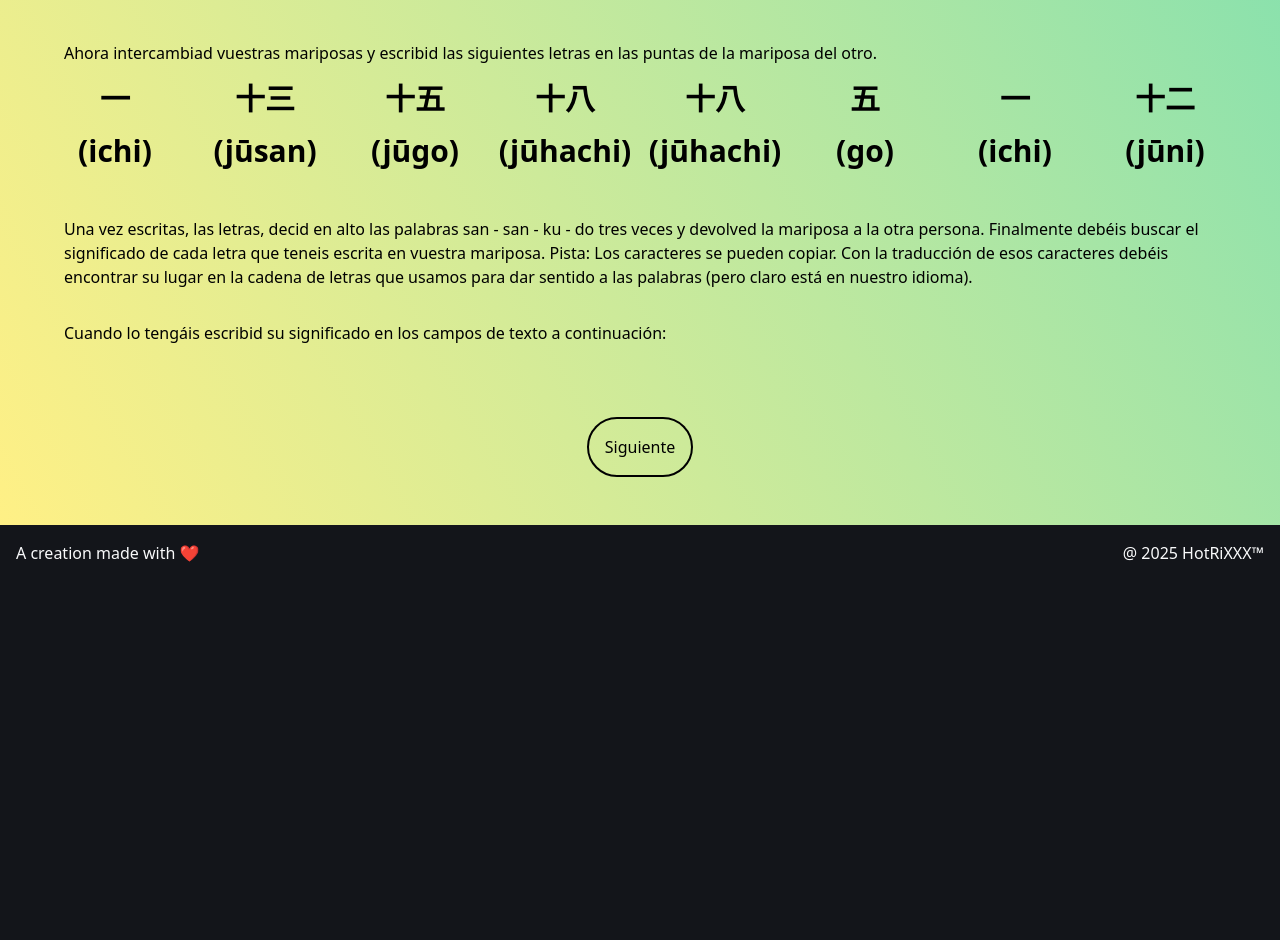
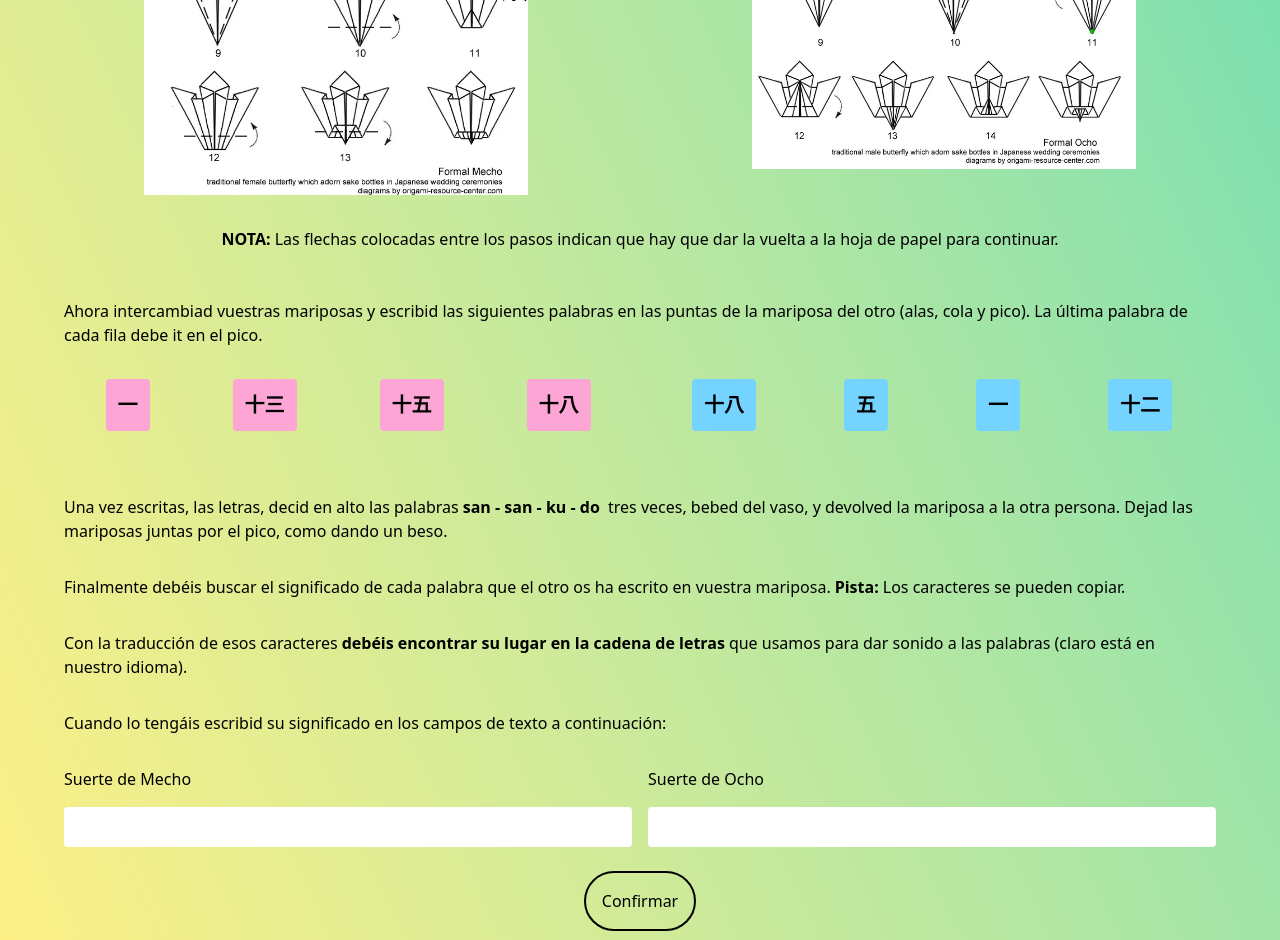
Before and after one commit to agarcialeon/labodadebrunoysusana, an Astro site: page /labodadebrunoysusana/butterflies in a window 1280 px wide. Shown: the part 1860-2800 px from the top of the page. Before the commit the page ends 2441 px from the top, so only its background shows below. Built offline with nearby package versions, Linux system fonts and the light colour scheme; Astro itself is replaced by a stand-in of ours.

Commit message:
feat(origami): finished origami component

```diff
--- a/src/components/Origami.tsx
+++ b/src/components/Origami.tsx
@@ -1,3 +1,9 @@
+import { useForm, type SubmitHandler } from "react-hook-form";
+import { navigate } from "astro:transitions/client";
+import { z } from "zod";
+import { zodResolver } from "@hookform/resolvers/zod";
+import { useState } from "react";
+
 import mechoImage from "../images/origami/mecho.webp";
 import ochoImage from "../images/origami/ocho.webp";
 import weddingRitual from "../images/origami/wedding-ritual.png";
@@ -27,7 +33,37 @@ const instructionsImagesOcho = [
   ochoInstructions5,
 ];
 
+const formSchema = z.object({
+  mecho: z.literal("amor", {
+    errorMap: () => ({ message: "Valor incorrecto" }),
+  }),
+  ocho: z.literal("real", {
+    errorMap: () => ({ message: "Valor incorrecto" }),
+  }),
+});
+
+type FormSchema = z.infer<typeof formSchema>;
+
 export default function Origami() {
+  const [areInputsValid, setAreInputsValid] = useState(false);
+
+  const {
+    register,
+    handleSubmit,
+    watch,
+    formState: { errors },
+  } = useForm<FormSchema>({
+    resolver: zodResolver(formSchema),
+    mode: "onSubmit",
+    reValidateMode: "onChange",
+  });
+
+  const formValues = watch();
+
+  const onSubmit: SubmitHandler<FormSchema> = (form: FormSchema) => {
+    setAreInputsValid(true);
+  };
+
   return (
     <section className="flex flex-col fluid-column items-stretch gap-8 bg-gradient-to-bl from-teal-400 to-yellow-200">
       <section>
@@ -85,13 +121,13 @@ export default function Origami() {
         <p className="p-4">
           A continuación, intentaréis desvelar el secreto que esconde el hilo
           rojo al envolver a estas mariposas. Para ello, debéis seguir una hoja
-          de papel o folio y seguir las instrucciones de cada mariposa hasta
-          alcanzar su forma final. Una vez tengáis (cada uno) cada mariposa,
-          pasad al siguiente paso.
+          de papel o folio, algo de beber como agua o té (en vaso) y seguir las
+          instrucciones de cada mariposa hasta alcanzar su forma final. Una vez
+          tengáis (cada uno) cada mariposa, pasad al siguiente paso.
         </p>
       </section>
 
-      <section className="flex justify-around items-center">
+      <section className="flex flex-col items-stretch md:grid md:grid-cols-2 gap-8">
         <div className="flex flex-col items-stretch gap-4">
           <div className="flex justify-center items-center">
             <img
@@ -104,7 +140,7 @@ export default function Origami() {
           <h2 className="text-2xl text-center">Mecho</h2>
           <div className="flex flex-col items-stretch gap-8">
             <h3 className="text-xl text-center">Instrucciones</h3>
-            <div className="flex flex-col items-stretch">
+            <div className="flex flex-col items-center">
               {instructionsImagesMecho.map((instructionImage) => (
                 <img
                   src={instructionImage.src}
@@ -127,7 +163,7 @@ export default function Origami() {
           <h2 className="text-2xl text-center">Ocho</h2>
           <div className="flex flex-col items-stretch gap-8">
             <h3 className="text-xl text-center">Instrucciones</h3>
-            <div className="flex flex-col items-stretch">
+            <div className="flex flex-col items-center">
               {instructionsImagesOcho.map((instructionImage) => (
                 <img
                   src={instructionImage.src}
@@ -138,31 +174,37 @@ export default function Origami() {
             </div>
           </div>
         </div>
+      </section>
 
-        <p>
-          NOTA: Las flechas colocadas entre los pasos indican que hay que dar la
-          vuelta a la hoja de papel para continuar.
-        </p>
+      <section className="text-center">
+        <span className="font-bold">NOTA:</span> Las flechas colocadas entre los
+        pasos indican que hay que dar la vuelta a la hoja de papel para
+        continuar.
       </section>
 
       <section>
         <p className="p-4">
-          Ahora intercambiad vuestras mariposas y escribid las siguientes letras
-          en las puntas de la mariposa del otro.
+          Ahora intercambiad vuestras mariposas y escribid las siguientes
+          palabras en las puntas de la mariposa del otro (alas, cola y pico). La
+          última palabra de cada fila debe it en el pico.
         </p>
-        <p>
-          <div className="grid grid-rows-2 grid-cols-8 gap-4 font-bold text-3xl text-center">
-            <div>一</div>
-            <div>十三</div>
-            <div>十五</div>
-            <div>十八</div>
+        <section className="p-4">
+          <div className="grid grid-rows-2 grid-cols-1 gap-8 md:grid-rows-1 md:grid-cols-2 md:gap-4 font-bold text-sm md:text-xl text-center">
+            <div className="flex items-center justify-around">
+              <div className="p-3 rounded-sm bg-pink-300">一</div>
+              <div className="p-3 rounded-sm bg-pink-300">十三</div>
+              <div className="p-3 rounded-sm bg-pink-300">十五</div>
+              <div className="p-3 rounded-sm bg-pink-300">十八</div>
+            </div>
 
-            <div>十八</div>
-            <div>五</div>
-            <div>一</div>
-            <div>十二</div>
+            <div className="flex items-center justify-around">
+              <div className="p-3 rounded-sm bg-sky-300">十八</div>
+              <div className="p-3 rounded-sm bg-sky-300">五</div>
+              <div className="p-3 rounded-sm bg-sky-300">一</div>
+              <div className="p-3 rounded-sm bg-sky-300">十二</div>
+            </div>
 
-            <div>(ichi)</div>
+            {/* <div>(ichi)</div>
             <div>(jūsan)</div>
             <div>(jūgo)</div>
             <div>(jūhachi)</div>
@@ -170,20 +212,33 @@ export default function Origami() {
             <div>(jūhachi)</div>
             <div>(go)</div>
             <div>(ichi)</div>
-            <div>(jūni)</div>
+            <div>(jūni)</div> */}
           </div>
-        </p>
+        </section>
       </section>
 
       <section>
         <p className="p-4">
-          Una vez escritas, las letras, decid en alto las palabras san - san -
-          ku - do tres veces y devolved la mariposa a la otra persona.
-          Finalmente debéis buscar el significado de cada letra que teneis
-          escrita en vuestra mariposa. Pista: Los caracteres se pueden copiar.
-          Con la traducción de esos caracteres debéis encontrar su lugar en la
-          cadena de letras que usamos para dar sentido a las palabras (pero
-          claro está en nuestro idioma).
+          Una vez escritas, las letras, decid en alto las palabras
+          <span className="mx-1 font-bold">san - san - ku - do</span> tres
+          veces, bebed del vaso, y devolved la mariposa a la otra persona. Dejad
+          las mariposas juntas por el pico, como dando un beso.
+        </p>
+
+        <p className="p-4">
+          Finalmente debéis buscar el significado de cada palabra que el otro os
+          ha escrito en vuestra mariposa.
+          <span className="font-bold mx-1">Pista:</span>
+          Los caracteres se pueden copiar.
+        </p>
+
+        <p className="p-4">
+          Con la traducción de esos caracteres
+          <span className="font-bold mx-1">
+            debéis encontrar su lugar en la cadena de letras
+          </span>
+          que usamos para dar sonido a las palabras (claro está en nuestro
+          idioma).
         </p>
 
         <p className="p-4">
@@ -191,14 +246,50 @@ export default function Origami() {
           continuación:
         </p>
 
-        <div>
-          <label htmlFor="mecho"></label>
-          <input type="text" id="mecho" defaultValue={""} />
-          <label htmlFor="ocho"></label>
-          <input type="text" id="ocho" defaultValue={""} />
+        <section className="p-4">
+          <form
+            onSubmit={handleSubmit(onSubmit)}
+            className="flex flex-col items-stretch gap-4"
+          >
+            <div className="flex flex-col items-stretch gap-4 md:grid md:grid-cols-2">
+              <div className="flex flex-col items-stretch gap-4">
+                <label htmlFor="mecho">Suerte de Mecho</label>
+                <input
+                  {...register("mecho")}
+                  className="bg-white rounded-sm p-2"
+                  type="text"
+                  id="mecho"
+                  defaultValue={""}
+                />
+                {errors.mecho && <span>{errors.mecho?.message}</span>}
               </div>
+
+              <div className="flex flex-col items-stretch gap-4">
+                <label htmlFor="ocho">Suerte de Ocho</label>
+                <input
+                  {...register("ocho")}
+                  className="bg-white rounded-sm p-2"
+                  type="text"
+                  id="ocho"
+                  defaultValue={""}
+                />
+                {errors.ocho && <span>{errors.ocho?.message}</span>}
+              </div>
+            </div>
+
+            <div className="flex flex-col items-center justify-center p-2">
+              <button
+                type="submit"
+                className="hover:cursor-pointer border-2 p-4 rounded-4xl hover:text-white"
+              >
+                Confirmar
+              </button>
+            </div>
+          </form>
+        </section>
       </section>
 
+      {areInputsValid && (
         <section className="flex items-center justify-center">
           <a
             href="/labodadebrunoysusana/cross-words"
@@ -207,6 +298,7 @@ export default function Origami() {
             <span>Siguiente</span>
           </a>
         </section>
+      )}
     </section>
   );
 }
```
Lines whose indentation alone changed are shown as unchanged.
